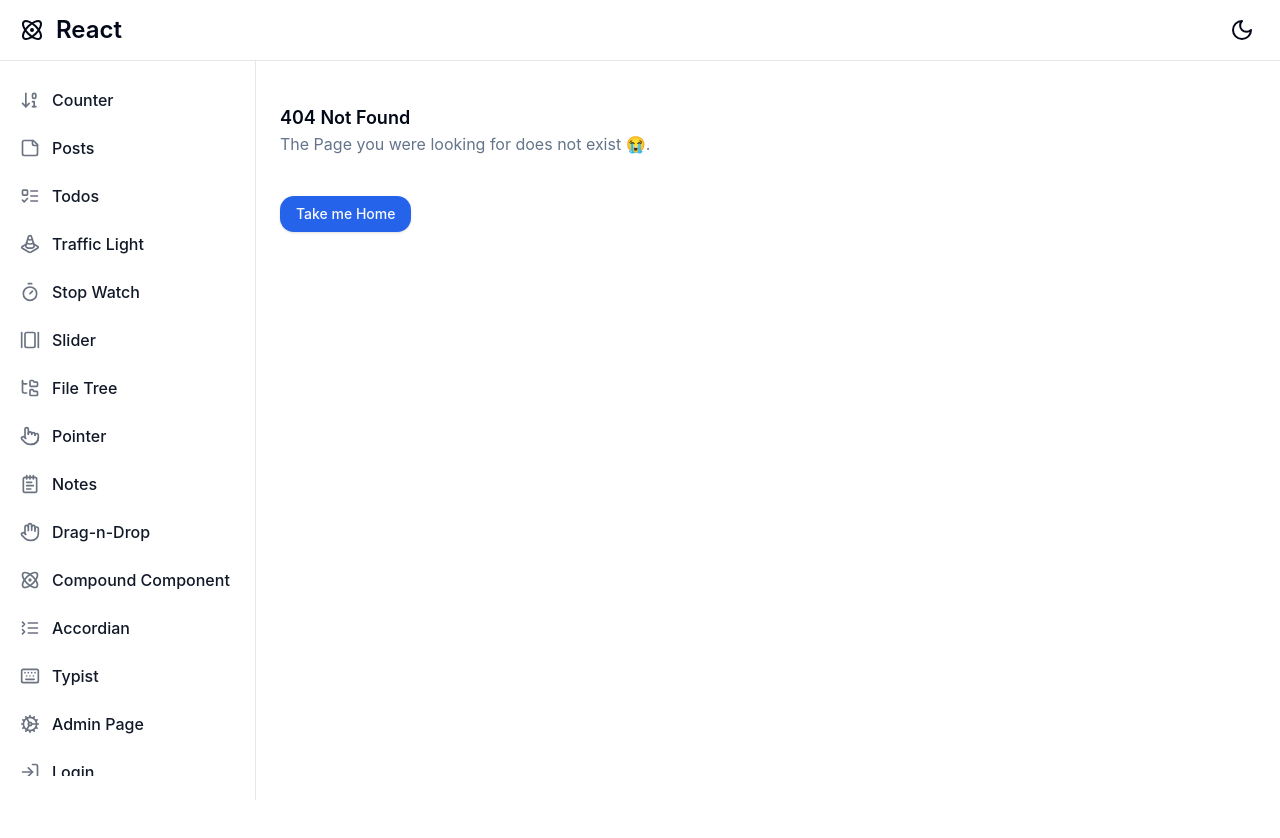
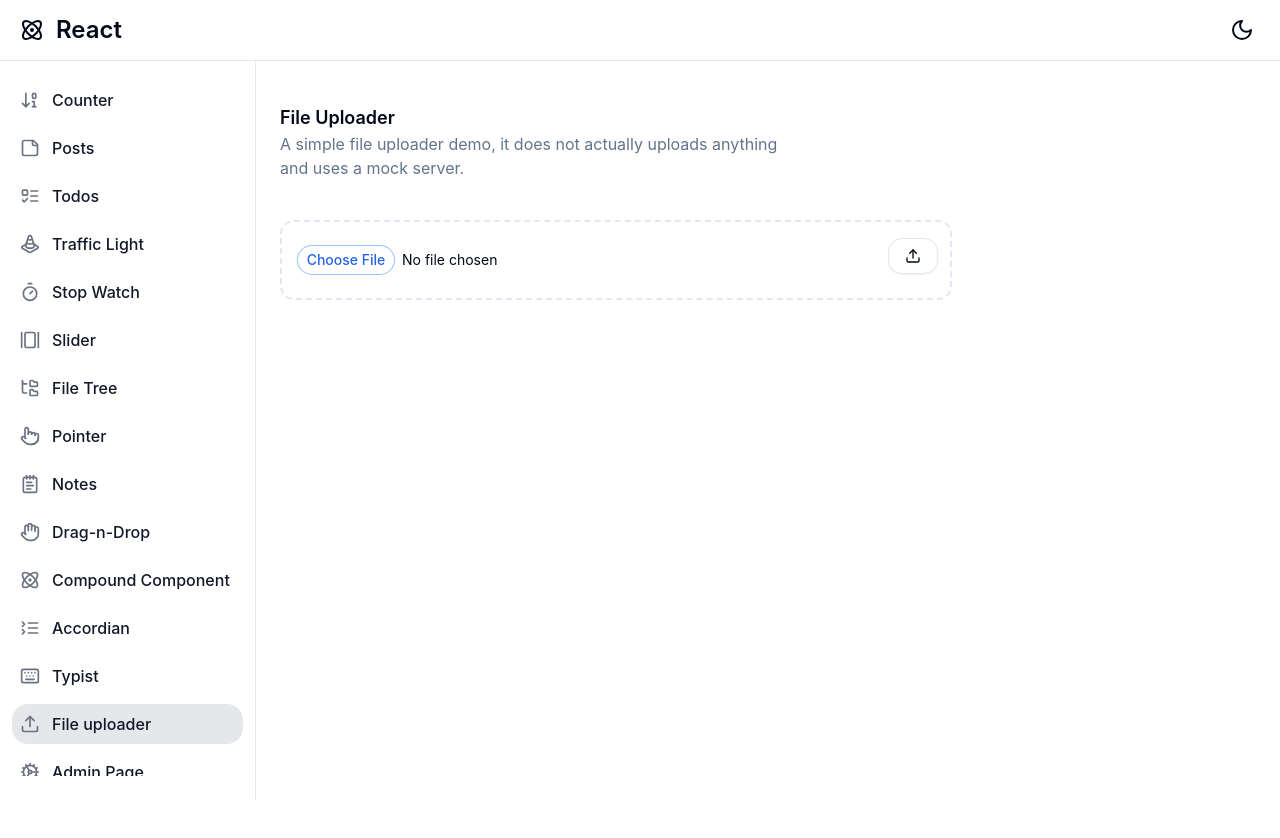
Before and after one commit to Sire-NILESH/react-test-examples, a React (Create React App) app: page /file-uploader in a window 1280 px wide. Shown: the top 838 px of the page. Built offline with nearby package versions, Linux system fonts and the light colour scheme.

Commit message:
file uploader demo page implemented

```diff
--- a/src/App.tsx
+++ b/src/App.tsx
@@ -17,6 +17,9 @@ const FileTree = withSuspense(lazy(() => import("./pages/FileTree")));
 const StopWatch = withSuspense(lazy(() => import("./pages/StopWatch")));
 const NotFound = withSuspense(lazy(() => import("./pages/NotFound")));
 const Typist = withSuspense(lazy(() => import("./pages/Typist")));
+const FileUploader = withSuspense(
+  lazy(() => import("./pages/FileUploaderPage"))
+);
 const AccordianPage = withSuspense(lazy(() => import("./pages/AccordianPage")));
 const Login = withSuspense(lazy(() => import("./pages/Login")));
 const AdminPage = withSuspense(lazy(() => import("./pages/AdminPage")));
@@ -51,6 +54,7 @@ function App() {
             <Route path="/compound-component" element={<CompoundComponent />} />
             <Route path="/accordian-page" element={<AccordianPage />} />
             <Route path="/typist" element={<Typist />} />
+            <Route path="/file-uploader" element={<FileUploader />} />
             <Route path="/login" element={<Login />} />
             <Route path="/logout" element={<Logout />} />
             <Route path="/admin-page" element={ProtectedAdminPage} />
--- /dev/null
+++ b/src/components/RadialProgress.tsx
@@ -0,0 +1,73 @@
+import { ComponentPropsWithRef, forwardRef } from "react";
+import { cn } from "../utils/cn";
+
+type RadialProgressProps = ComponentPropsWithRef<"div"> & {
+  progress: number;
+  direction?: "clockwise" | "anticloclwise";
+  /**
+   *to change color of track, use this props and set the text color
+   */
+  trackClassName?: string | undefined;
+  /**
+   *to change color of progress, use this props and set the text color
+   */
+  progressClassName?: string | undefined;
+};
+
+const RadialProgress = forwardRef<HTMLDivElement, RadialProgressProps>(
+  (
+    {
+      className,
+      progress,
+      direction,
+      trackClassName,
+      progressClassName,
+      ...props
+    },
+    ref
+  ) => {
+    return (
+      <div className={cn("relative size-20", className)} ref={ref} {...props}>
+        <svg
+          className={cn(
+            "size-full",
+            direction === "clockwise" || direction === undefined
+              ? "-rotate-90"
+              : "rotate-180"
+          )}
+          viewBox="0 0 36 36"
+          xmlns="http://www.w3.org/2000/svg"
+        >
+          {/*  Background Track Circle  */}
+          <circle
+            cx="18"
+            cy="18"
+            r="16"
+            fill="none"
+            className={cn(
+              "stroke-current text-gray-200 dark:text-neutral-700",
+              trackClassName
+            )}
+            strokeWidth="4"
+          ></circle>
+          {/*  Progress Circle  */}
+          <circle
+            cx="18"
+            cy="18"
+            r="16"
+            fill="none"
+            className={cn("stroke-current text-primary", progressClassName)}
+            strokeWidth="4"
+            strokeDasharray="100"
+            strokeDashoffset={`${
+              progress < 101 ? Math.abs(100 - progress) : 0
+            }`}
+            strokeLinecap="round"
+          ></circle>
+        </svg>
+      </div>
+    );
+  }
+);
+
+export default RadialProgress;
--- /dev/null
+++ b/src/components/file-uploader/FileUploader.tsx
@@ -0,0 +1,116 @@
+import { ComponentPropsWithRef, forwardRef, useState } from "react";
+import { cn } from "../../utils/cn";
+import Button from "../Button";
+import { Upload } from "lucide-react";
+import RadialProgress from "../RadialProgress";
+import axios from "axios";
+
+type FileUploaderProps = ComponentPropsWithRef<"div"> & {
+  url: string;
+};
+
+type FileUploadStatus = "idle" | "uploading" | "error" | "success";
+
+const FileUploader = forwardRef<HTMLDivElement, FileUploaderProps>(
+  ({ className, url, ...props }, ref) => {
+    const [file, setFile] = useState<null | File>(null);
+    const [fileUploadStatus, setFileUploadStatus] =
+      useState<FileUploadStatus>("idle");
+    const [fileUploadProgress, setFileUploadProgress] = useState(0);
+
+    function onChangeHandler(e: React.ChangeEvent<HTMLInputElement>) {
+      if (e.target.files && e.target.files?.length > 0) {
+        setFile(e.target.files[0]);
+      }
+    }
+
+    async function onFileUploadHandler() {
+      if (!file) return;
+
+      setFileUploadStatus("uploading");
+      setFileUploadProgress(0);
+
+      const formData = new FormData();
+      formData.append("file", file);
+
+      try {
+        await axios.post(url, formData, {
+          headers: {
+            "Content-Type": "multipart/form-data",
+          },
+          onUploadProgress: (progressEvent) => {
+            const progress = progressEvent.total
+              ? Math.round((progressEvent.loaded * 100) / progressEvent.total)
+              : 0;
+            setFileUploadProgress(progress);
+          },
+        });
+
+        setFileUploadStatus("success");
+        setFileUploadProgress(100);
+      } catch (error) {
+        setFileUploadStatus("error");
+        setFileUploadProgress(0);
+      }
+    }
+
+    return (
+      <>
+        <div
+          className={cn(
+            "flex max-w-2xl rounded-md border-2 border-input border-dashed bg-background px-3 py-4",
+            className
+          )}
+          ref={ref}
+          {...props}
+        >
+          <input
+            type="file"
+            onChange={onChangeHandler}
+            className="w-full text-sm transition-colors p-1 file:inline-block file:w-24 file:my-1 file:mr-2 file:p-1 file:border-0 file:ring-1 active:file:scale-95 file:text-primary file:bg-transparent hover:file:bg-primary hover:file:text-primary-foreground file:text-sm file:font-medium file:rounded-full  placeholder:text-muted-foreground focus-visible:outline-none focus-visible:ring-1 focus-visible:ring-ring disabled:cursor-not-allowed disabled:opacity-50"
+          />
+
+          <Button
+            type={"button"}
+            variant={"outline"}
+            disabled={fileUploadStatus === "uploading"}
+            onClick={onFileUploadHandler}
+          >
+            {fileUploadStatus === "uploading" ? (
+              <RadialProgress
+                className={"size-4"}
+                progress={fileUploadProgress}
+              />
+            ) : (
+              <Upload className={"size-4"} />
+            )}
+          </Button>
+        </div>
+
+        {file && (
+          <div className="mt-2 ml-3 flex gap-4">
+            <p className="text-sm text-muted-foreground">
+              <span className="font-bold">Type : </span>
+              {file.type}
+            </p>
+
+            <p className="text-sm text-muted-foreground">
+              <span className="font-bold">Size : </span>
+              {(file.size / 1024).toFixed(2)} KB
+            </p>
+
+            {fileUploadStatus === "error" ? (
+              <p className="text-sm text-red-500 font-bold">Error uploading</p>
+            ) : fileUploadStatus === "success" ? (
+              <p className="text-sm text-green-600 font-bold">
+                Uploaded successfully
+              </p>
+            ) : null}
+          </div>
+        )}
+      </>
+    );
+  }
+);
+
+export default FileUploader;
--- a/src/constants.tsx
+++ b/src/constants.tsx
@@ -15,6 +15,7 @@ import {
   NotepadText,
   Hand,
   ListCollapse,
+  Upload,
 } from "lucide-react";
 import { cn } from "./utils/cn";
 
@@ -103,6 +104,11 @@ export const sidebarItems = [
     icon: ({ className }: IconProps) => <Keyboard className={cn(className)} />,
   },
   {
+    name: "File uploader",
+    href: "/file-uploader",
+    icon: ({ className }: IconProps) => <Upload className={cn(className)} />,
+  },
+  {
     name: "Admin Page",
     href: "/admin-page",
     icon: ({ className }: IconProps) => <Cog className={cn(className)} />,
--- /dev/null
+++ b/src/pages/FileUploaderPage.tsx
@@ -0,0 +1,28 @@
+import FileUploader from "../components/file-uploader/FileUploader";
+import {
+  Page,
+  PageBody,
+  PageDescription,
+  PageHeader,
+  PageTitle,
+} from "../components/Page";
+
+const FileUploaderPage = () => {
+  return (
+    <Page>
+      <PageHeader>
+        <PageTitle>File Uploader</PageTitle>
+        <PageDescription>
+          A simple file uploader demo, it does not actually uploads anything and
+          uses a mock server.
+        </PageDescription>
+      </PageHeader>
+
+      <PageBody>
+        <FileUploader url={"https://httpbin.org/post"} />
+      </PageBody>
+    </Page>
+  );
+};
+
+export default FileUploaderPage;
```
